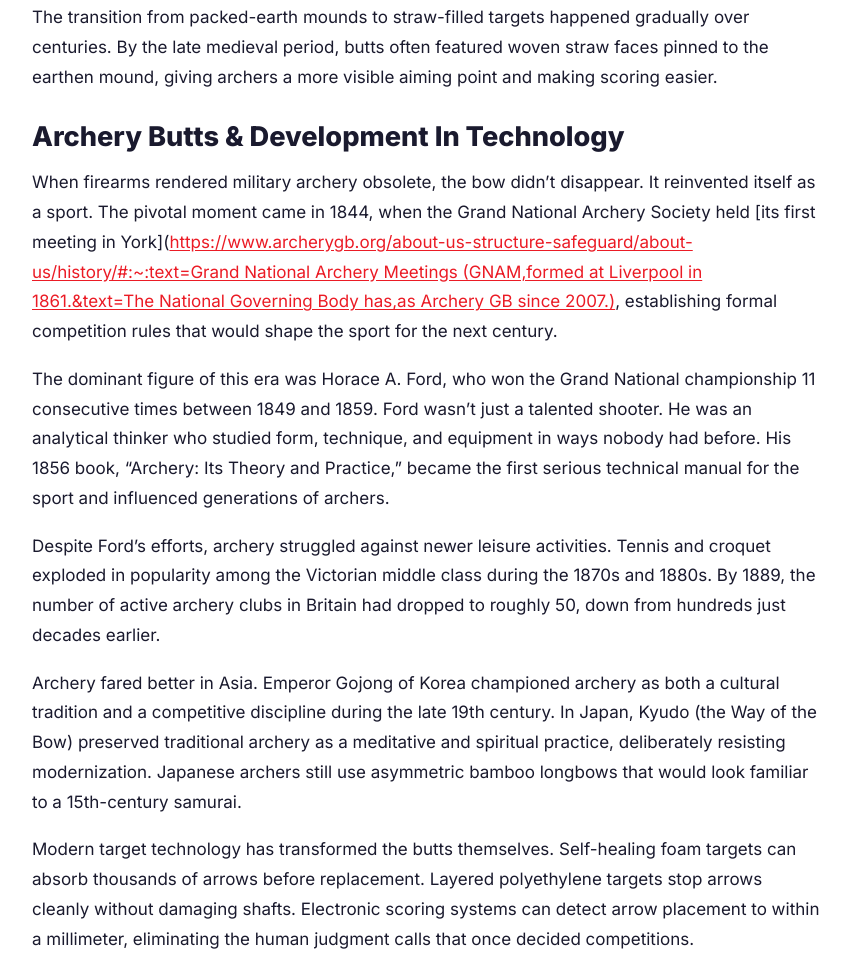
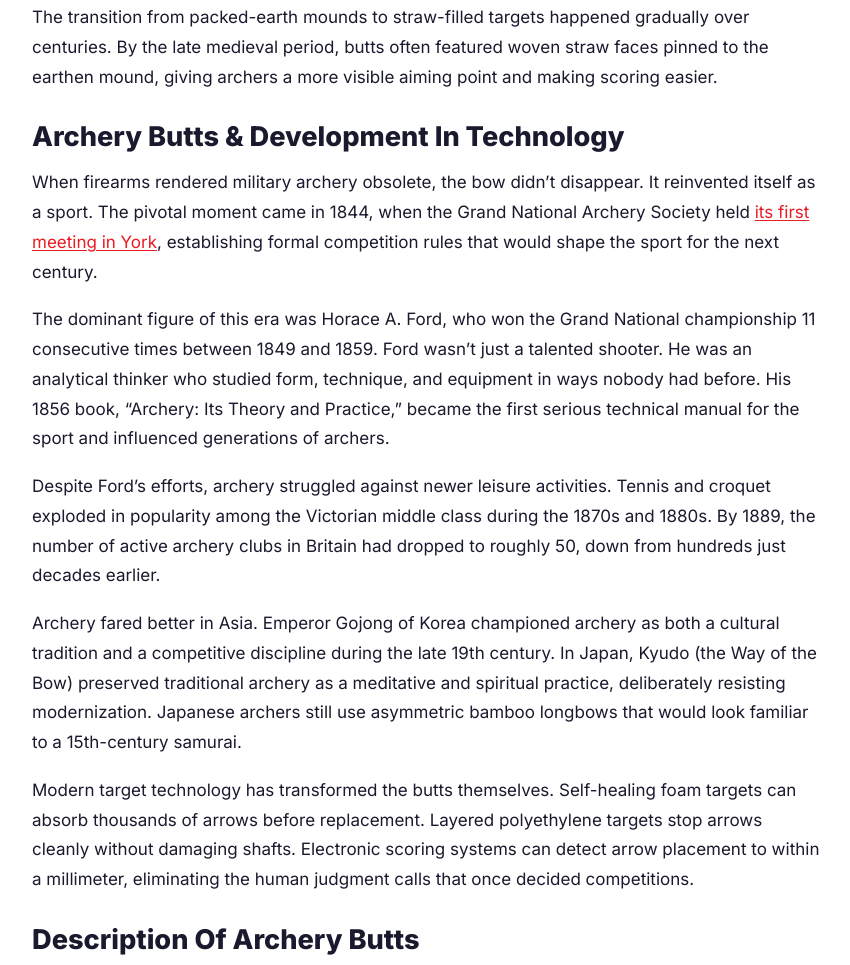
Before and after one commit to elementinsights/thearcheryexpert.com, an Astro site: page /archery-butts in a window 1280 px wide. Shown: the part 3560-4525 px from the top of the page, without its empty margins (28-878 px from the left). Built offline with nearby package versions, Linux system fonts and the light colour scheme; Astro itself is replaced by a stand-in of ours.

Commit message:
Fix broken markdown link in archery-butts (parentheses in URL)

```diff
--- a/src/content/posts/archery-butts.md
+++ b/src/content/posts/archery-butts.md
@@ -106,7 +106,7 @@ The transition from packed-earth mounds to straw-filled targets happened gradual
 
 ## Archery Butts & Development In Technology
 
-When firearms rendered military archery obsolete, the bow didn't disappear. It reinvented itself as a sport. The pivotal moment came in 1844, when the Grand National Archery Society held [its first meeting in York](https://www.archerygb.org/about-us-structure-safeguard/about-us/history/#:~:text=Grand%20National%20Archery%20Meetings%20(GNAM,formed%20at%20Liverpool%20in%201861.&text=The%20National%20Governing%20Body%20has,as%20Archery%20GB%20since%202007.), establishing formal competition rules that would shape the sport for the next century.
+When firearms rendered military archery obsolete, the bow didn't disappear. It reinvented itself as a sport. The pivotal moment came in 1844, when the Grand National Archery Society held [its first meeting in York](https://www.archerygb.org/about-us-structure-safeguard/about-us/history/), establishing formal competition rules that would shape the sport for the next century.
 
 The dominant figure of this era was Horace A. Ford, who won the Grand National championship 11 consecutive times between 1849 and 1859. Ford wasn't just a talented shooter. He was an analytical thinker who studied form, technique, and equipment in ways nobody had before. His 1856 book, "Archery: Its Theory and Practice," became the first serious technical manual for the sport and influenced generations of archers.
 
```
